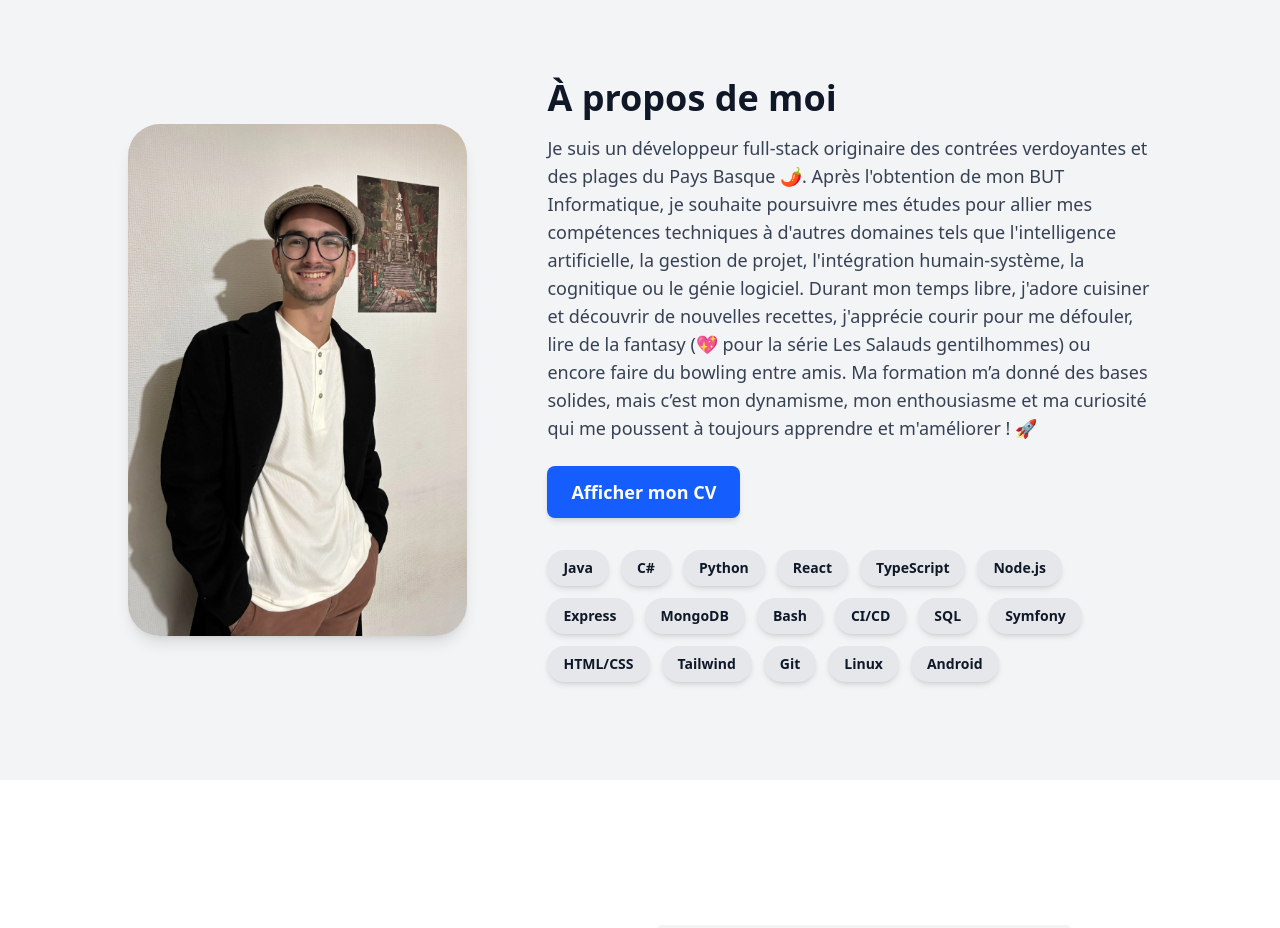
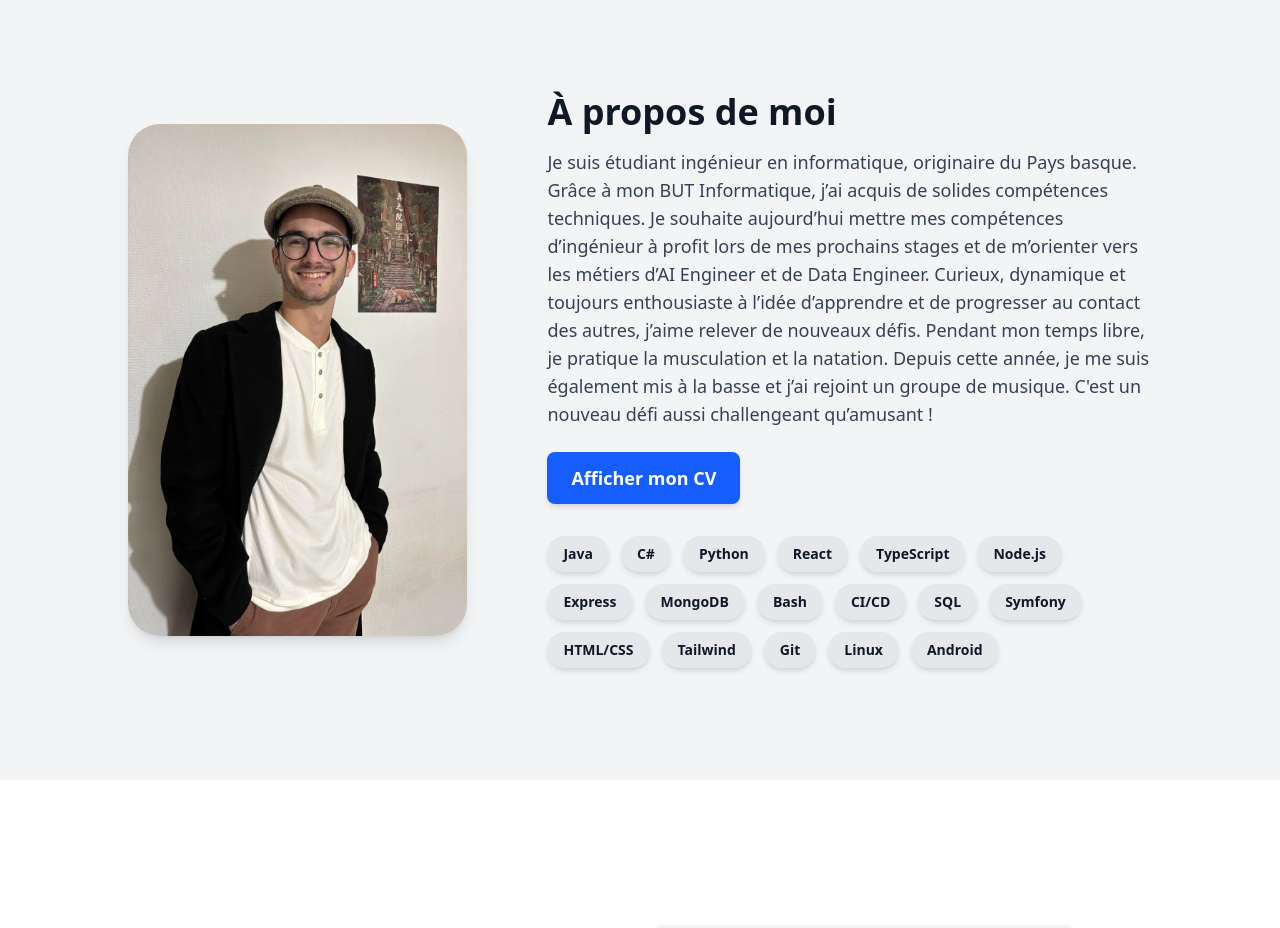
Before and after one commit to JorisLasserre/portfolio, a React (Vite) app: page / in a window 1280 px wide. Shown: the part 2120-3048 px from the top of the page. Built offline with nearby package versions, Linux system fonts and the light colour scheme.

Commit message:
changement section about

```diff
--- a/src/components/Section_about.tsx
+++ b/src/components/Section_about.tsx
@@ -18,10 +18,13 @@ const About: React.FC = () => {
 
         <div className="text-center md:text-left">
           <h2 className="text-3xl sm:text-4xl font-bold text-gray-900">À propos de moi</h2>
-<p className="mt-4 text-base sm:text-lg text-gray-700 max-w">
-  Je suis un développeur full-stack originaire des contrées verdoyantes et des plages du Pays Basque 🌶️. Après l'obtention de mon BUT Informatique, je souhaite poursuivre mes études pour allier mes compétences techniques à d'autres domaines tels que l'intelligence artificielle, la gestion de projet, l'intégration humain-système, la cognitique ou le génie logiciel.
-  Durant mon temps libre, j'adore cuisiner et découvrir de nouvelles recettes, j'apprécie courir pour me défouler, lire de la fantasy (💖 pour la série Les Salauds gentilhommes) ou encore faire du bowling entre amis. Ma formation m’a donné des bases solides, mais c’est mon dynamisme, mon enthousiasme et ma curiosité qui me poussent à toujours apprendre et m'améliorer ! 🚀
-</p>
+          <p className="mt-4 text-base sm:text-lg text-gray-700 max-w">
+            Je suis étudiant ingénieur en informatique, originaire du Pays basque. Grâce à mon BUT Informatique, j’ai acquis de solides compétences techniques.
+
+            Je souhaite aujourd’hui mettre mes compétences d’ingénieur à profit lors de mes prochains stages et de m’orienter vers les métiers d’AI Engineer et de Data Engineer.
+
+            Curieux, dynamique et toujours enthousiaste à l’idée d’apprendre et de progresser au contact des autres, j’aime relever de nouveaux défis. Pendant mon temps libre, je pratique la musculation et la natation. Depuis cette année, je me suis également mis à la basse et j’ai rejoint un groupe de musique. C'est un nouveau défi aussi challengeant qu’amusant !
+          </p>
 
           <a
             href="/CV_Lasserre_Joris.pdf"
```
